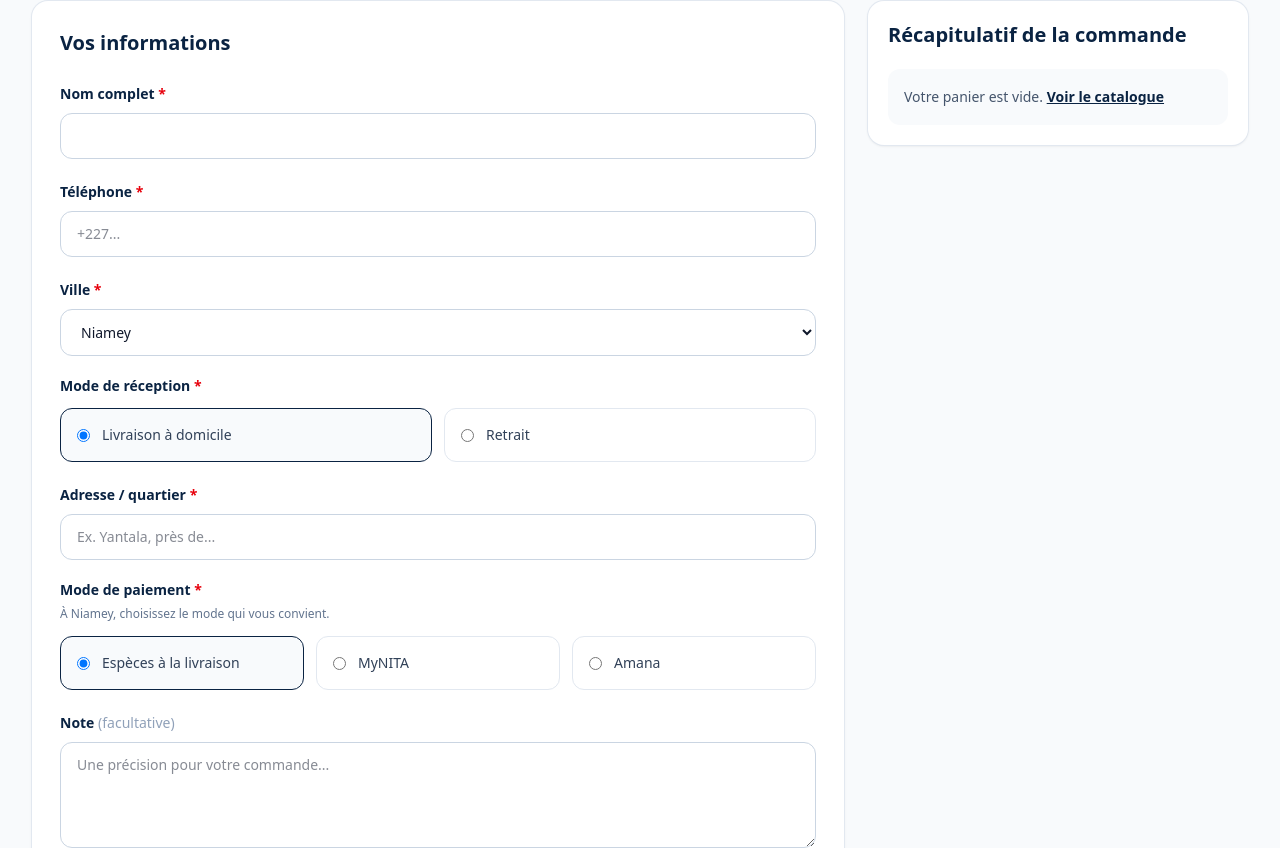
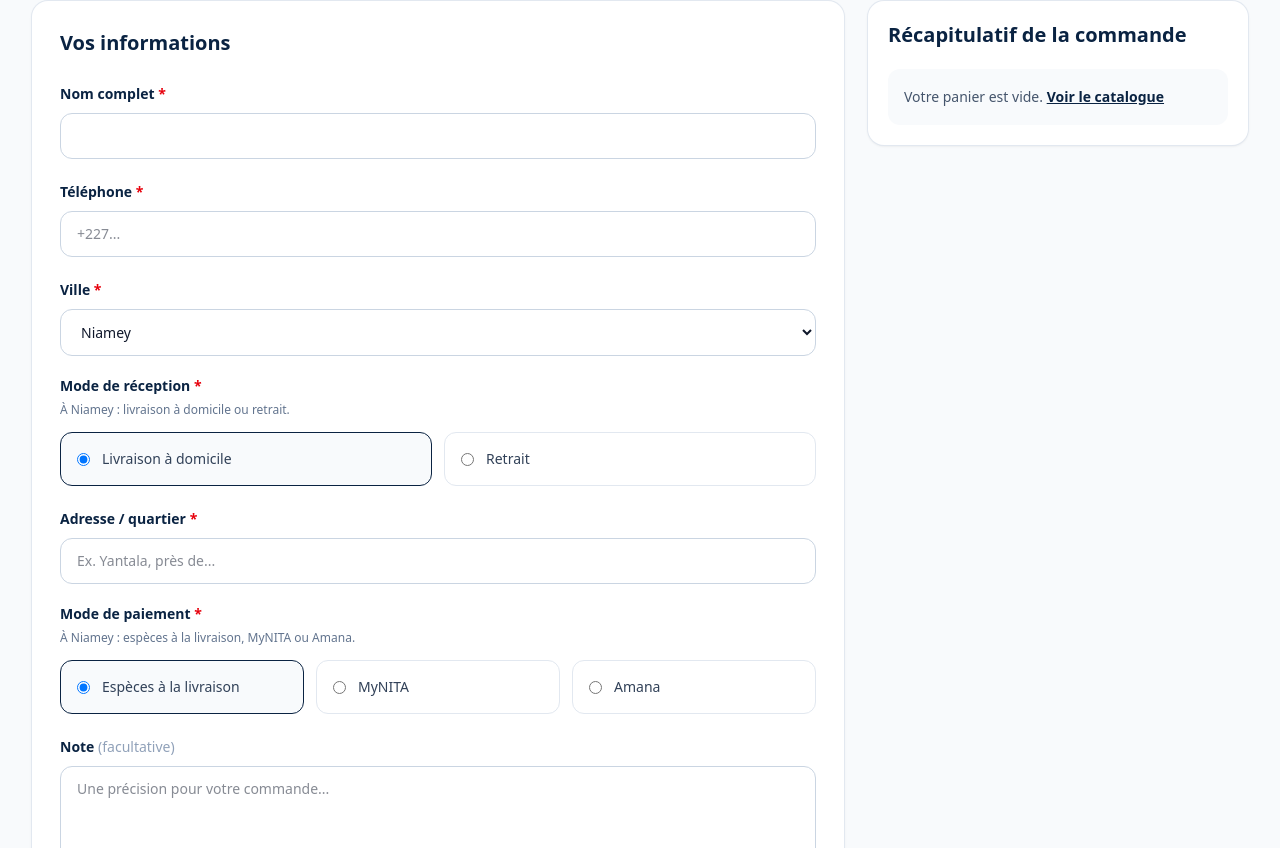
Before and after one commit to beninlink9-dot/ayhabo-nextjs, a Next.js app: page /commande in a window 1280 px wide. Shown: the part 352-1200 px from the top of the page. Built offline with nearby package versions, Linux system fonts and the light colour scheme.

Commit message:
Route checkout WhatsApp by city

```diff
--- a/components/CheckoutForm.tsx
+++ b/components/CheckoutForm.tsx
@@ -4,7 +4,7 @@ import { useMemo, useState } from "react";
 import Link from "next/link";
 
 import { useCart } from "@/lib/cart-context";
-import { whatsappLink } from "@/lib/whatsapp";
+import { whatsappLinkForCity } from "@/lib/whatsapp";
 
 const CITIES = [
   "Niamey",
@@ -15,39 +15,78 @@ const CITIES = [
   "Dosso",
   "Tillabéri",
   "Diffa",
-  "Autre ville",
+  "Cotonou",
+  "Porto-Novo",
+  "Parakou",
+  "Abomey-Calavi",
+  "Bohicon",
+  "Natitingou",
+  "Djougou",
+  "Autre ville (préciser)",
 ] as const;
 
 type City = (typeof CITIES)[number];
-type ReceptionMode = "Livraison à domicile" | "Retrait" | "Retrait agence de transport";
-type PaymentMode = "Espèces à la livraison" | "MyNITA" | "Amana";
+type ReceptionMode =
+  | "Livraison à domicile"
+  | "Retrait"
+  | "Retrait agence de transport";
+type PaymentMode =
+  | "Espèces à la livraison"
+  | "MyNITA"
+  | "Amana"
+  | "Mobile Money Bénin (MTN MoMo, Moov Money)"
+  | "Espèces (à confirmer sur WhatsApp)";
 
-const DEFAULT_RECEPTION: Record<City, ReceptionMode> = {
-  Niamey: "Livraison à domicile",
-  Maradi: "Retrait agence de transport",
-  Zinder: "Retrait agence de transport",
-  Tahoua: "Retrait agence de transport",
-  Agadez: "Retrait agence de transport",
-  Dosso: "Retrait agence de transport",
-  Tillabéri: "Retrait agence de transport",
-  Diffa: "Retrait agence de transport",
-  "Autre ville": "Retrait agence de transport",
-};
+const NIGER_CITIES = new Set([
+  "Niamey",
+  "Maradi",
+  "Zinder",
+  "Tahoua",
+  "Agadez",
+  "Dosso",
+  "Tillabéri",
+  "Diffa",
+]);
 
-const DEFAULT_PAYMENT: Record<City, PaymentMode> = {
-  Niamey: "Espèces à la livraison",
-  Maradi: "MyNITA",
-  Zinder: "MyNITA",
-  Tahoua: "MyNITA",
-  Agadez: "MyNITA",
-  Dosso: "MyNITA",
-  Tillabéri: "MyNITA",
-  Diffa: "MyNITA",
-  "Autre ville": "MyNITA",
-};
+const BENIN_CITIES = new Set([
+  "Cotonou",
+  "Porto-Novo",
+  "Parakou",
+  "Abomey-Calavi",
+  "Bohicon",
+  "Natitingou",
+  "Djougou",
+]);
 
 function formatPrice(value: number) {
   return new Intl.NumberFormat("fr-FR").format(value);
+}
+
+function getCountry(city: City): "niger" | "benin" | "other" {
+  if (NIGER_CITIES.has(city)) return "niger";
+  if (BENIN_CITIES.has(city)) return "benin";
+  return "other";
+}
+
+function getReceptionOptions(city: City): ReceptionMode[] {
+  return city === "Niamey"
+    ? ["Livraison à domicile", "Retrait"]
+    : ["Retrait agence de transport"];
+}
+
+function getPaymentOptions(city: City): PaymentMode[] {
+  if (city === "Niamey") {
+    return ["Espèces à la livraison", "MyNITA", "Amana"];
+  }
+
+  if (BENIN_CITIES.has(city)) {
+    return [
+      "Mobile Money Bénin (MTN MoMo, Moov Money)",
+      "Espèces (à confirmer sur WhatsApp)",
+    ];
+  }
+
+  return ["MyNITA", "Amana"];
 }
 
 export default function CheckoutForm() {
@@ -56,42 +95,40 @@ export default function CheckoutForm() {
   const [fullName, setFullName] = useState("");
   const [phone, setPhone] = useState("");
   const [city, setCity] = useState<City>("Niamey");
+  const [otherCity, setOtherCity] = useState("");
   const [receptionMode, setReceptionMode] = useState<ReceptionMode>(
-    DEFAULT_RECEPTION.Niamey,
+    "Livraison à domicile",
   );
   const [address, setAddress] = useState("");
   const [paymentMode, setPaymentMode] = useState<PaymentMode>(
-    DEFAULT_PAYMENT.Niamey,
+    "Espèces à la livraison",
   );
   const [note, setNote] = useState("");
   const [error, setError] = useState("");
   const [success, setSuccess] = useState(false);
 
+  const country = getCountry(city);
   const isNiamey = city === "Niamey";
+  const isOtherCity = city === "Autre ville (préciser)";
   const requiresAddress = isNiamey && receptionMode === "Livraison à domicile";
-  const paymentBeforeShipping = !isNiamey;
+  const paymentBeforeShipping = city !== "Niamey";
 
-  const receptionOptions = useMemo<ReceptionMode[]>(
-    () =>
-      isNiamey
-        ? ["Livraison à domicile", "Retrait"]
-        : ["Retrait agence de transport"],
-    [isNiamey],
+  const receptionOptions = useMemo(
+    () => getReceptionOptions(city),
+    [city],
   );
 
-  const paymentOptions = useMemo<PaymentMode[]>(
-    () =>
-      isNiamey
-        ? ["Espèces à la livraison", "MyNITA", "Amana"]
-        : ["MyNITA", "Amana"],
-    [isNiamey],
+  const paymentOptions = useMemo(
+    () => getPaymentOptions(city),
+    [city],
   );
 
   const handleCityChange = (nextCity: City) => {
     setCity(nextCity);
-    setReceptionMode(DEFAULT_RECEPTION[nextCity]);
-    setPaymentMode(DEFAULT_PAYMENT[nextCity]);
+    setReceptionMode(getReceptionOptions(nextCity)[0]);
+    setPaymentMode(getPaymentOptions(nextCity)[0]);
     setAddress("");
+    setOtherCity("");
     setError("");
   };
 
@@ -109,7 +146,9 @@ export default function CheckoutForm() {
     setSuccess(false);
 
     if (cartItems.length === 0) {
-      setError("Votre panier est vide. Ajoutez au moins un article avant de commander.");
+      setError(
+        "Votre panier est vide. Ajoutez au moins un article avant de commander.",
+      );
       return;
     }
 
@@ -118,10 +157,21 @@ export default function CheckoutForm() {
       return;
     }
 
-    if (requiresAddress && !address.trim()) {
-      setError("Veuillez renseigner votre adresse ou quartier pour la livraison à domicile à Niamey.");
+    if (isOtherCity && !otherCity.trim()) {
+      setError("Veuillez préciser votre ville.");
       return;
     }
+
+    if (requiresAddress && !address.trim()) {
+      setError(
+        "Veuillez renseigner votre adresse ou quartier pour la livraison à domicile à Niamey.",
+      );
+      return;
+    }
+
+    const displayCity = isOtherCity
+      ? otherCity.trim()
+      : city;
 
     const lines = [
       "Bonjour Ay-Habo, je souhaite confirmer cette commande.",
@@ -129,8 +179,12 @@ export default function CheckoutForm() {
       "INFORMATIONS CLIENT",
       `Nom complet : ${fullName.trim()}`,
       `Téléphone : ${phone.trim()}`,
-      `Ville : ${city}`,
+      `Ville : ${displayCity}`,
+      ...(isOtherCity ? ["Pays / zone : Autre pays desservi"] : []),
       `Mode de réception : ${receptionMode}`,
+      ...(country !== "niger"
+        ? ["Frais de livraison : à confirmer sur WhatsApp"]
+        : []),
       ...(requiresAddress ? [`Adresse/quartier : ${address.trim()}`] : []),
       `Mode de paiement : ${paymentMode}`,
       ...(paymentBeforeShipping
@@ -149,7 +203,8 @@ export default function CheckoutForm() {
       `Total provisoire : ${formatPrice(cartSubtotal)} FCFA`,
     ];
 
-    const url = whatsappLink(lines.join("\n"), "niger");
+    const message = lines.join("\n");
+    const url = whatsappLinkForCity(message, displayCity);
 
     window.open(url, "_blank", "noopener,noreferrer");
     clearCart();
@@ -238,18 +293,57 @@ export default function CheckoutForm() {
               onChange={(event) => handleCityChange(event.target.value as City)}
               className="mt-2 w-full rounded-xl border border-slate-300 bg-white px-4 py-3 text-sm outline-none focus:border-[#0A2342] focus:ring-2 focus:ring-[#0A2342]/10"
             >
-              {CITIES.map((item) => (
-                <option key={item} value={item}>
-                  {item}
+              <optgroup label="Niger">
+                {CITIES.filter((item) => NIGER_CITIES.has(item)).map((item) => (
+                  <option key={item} value={item}>
+                    {item}
+                  </option>
+                ))}
+              </optgroup>
+              <optgroup label="Bénin">
+                {CITIES.filter((item) => BENIN_CITIES.has(item)).map((item) => (
+                  <option key={item} value={item}>
+                    {item}
+                  </option>
+                ))}
+              </optgroup>
+              <optgroup label="Autres pays desservis">
+                <option value="Autre ville (préciser)">
+                  Autre ville (préciser)
                 </option>
-              ))}
+              </optgroup>
             </select>
           </label>
+
+          {isOtherCity && (
+            <label className="block">
+              <span className="text-sm font-semibold text-[#0A2342]">
+                Ville à préciser <span className="text-red-600">*</span>
+              </span>
+              <input
+                required
+                value={otherCity}
+                onChange={(event) => setOtherCity(event.target.value)}
+                type="text"
+                autoComplete="address-level2"
+                placeholder="Ex. Lomé, Bamako, Abidjan..."
+                className="mt-2 w-full rounded-xl border border-slate-300 bg-white px-4 py-3 text-sm outline-none focus:border-[#0A2342] focus:ring-2 focus:ring-[#0A2342]/10"
+              />
+              <p className="mt-2 text-xs leading-5 text-slate-500">
+                Les frais de livraison seront confirmés sur WhatsApp.
+              </p>
+            </label>
+          )}
 
           <fieldset>
             <legend className="text-sm font-semibold text-[#0A2342]">
               Mode de réception <span className="text-red-600">*</span>
             </legend>
+            <p className="mt-1 text-xs leading-5 text-slate-500">
+              {city === "Niamey"
+                ? "À Niamey : livraison à domicile ou retrait."
+                : "Retrait en agence de transport. Les frais de livraison sont à confirmer sur WhatsApp."}
+            </p>
             <div className="mt-3 grid gap-3 sm:grid-cols-2">
               {receptionOptions.map((option) => (
                 <label
@@ -295,9 +389,11 @@ export default function CheckoutForm() {
               Mode de paiement <span className="text-red-600">*</span>
             </legend>
             <p className="mt-1 text-xs leading-5 text-slate-500">
-              {paymentBeforeShipping
-                ? "Pour les autres villes, le paiement se fait avant expédition."
-                : "À Niamey, choisissez le mode qui vous convient."}
+              {city === "Niamey"
+                ? "À Niamey : espèces à la livraison, MyNITA ou Amana."
+                : BENIN_CITIES.has(city)
+                  ? "Au Bénin : Mobile Money ou espèces, à confirmer sur WhatsApp."
+                  : "Pour les autres villes : paiement avant expédition via MyNITA ou Amana."}
             </p>
             <div className="mt-3 grid gap-3 sm:grid-cols-3">
               {paymentOptions.map((option) => (
```
